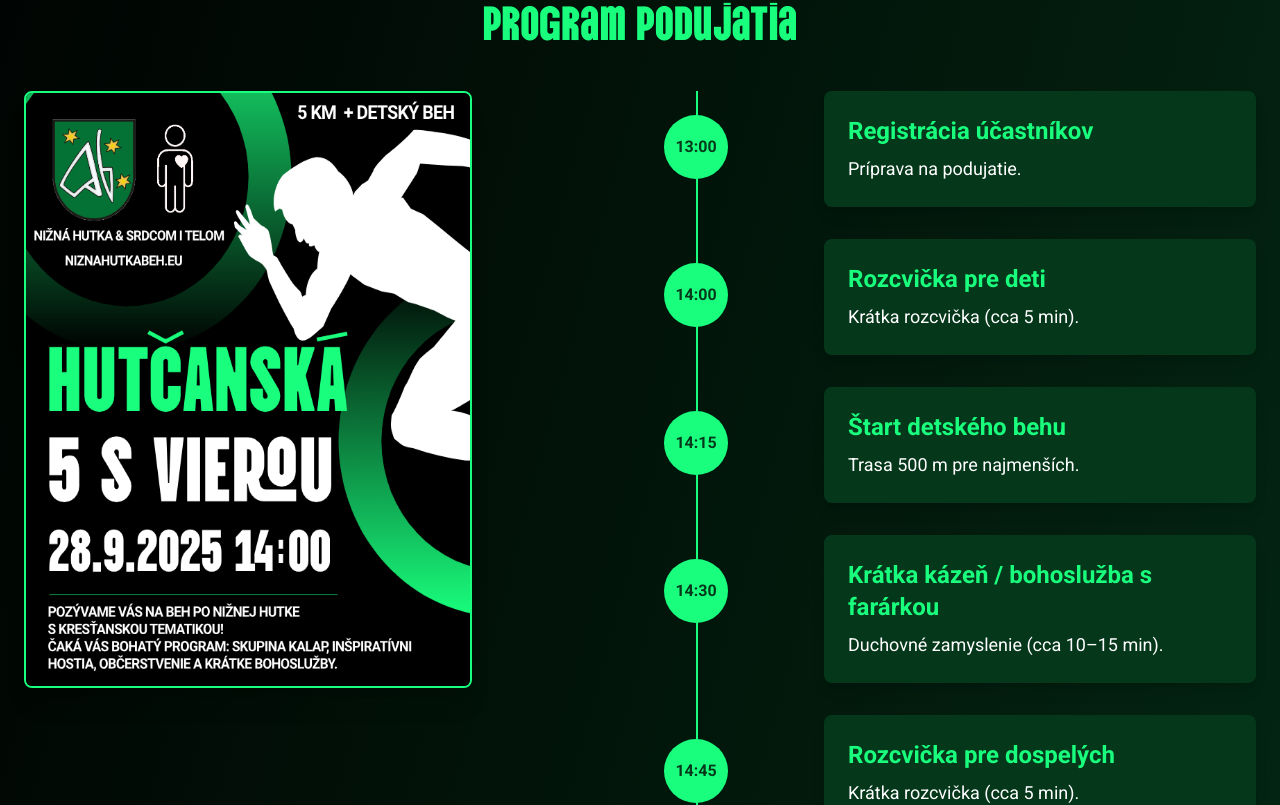
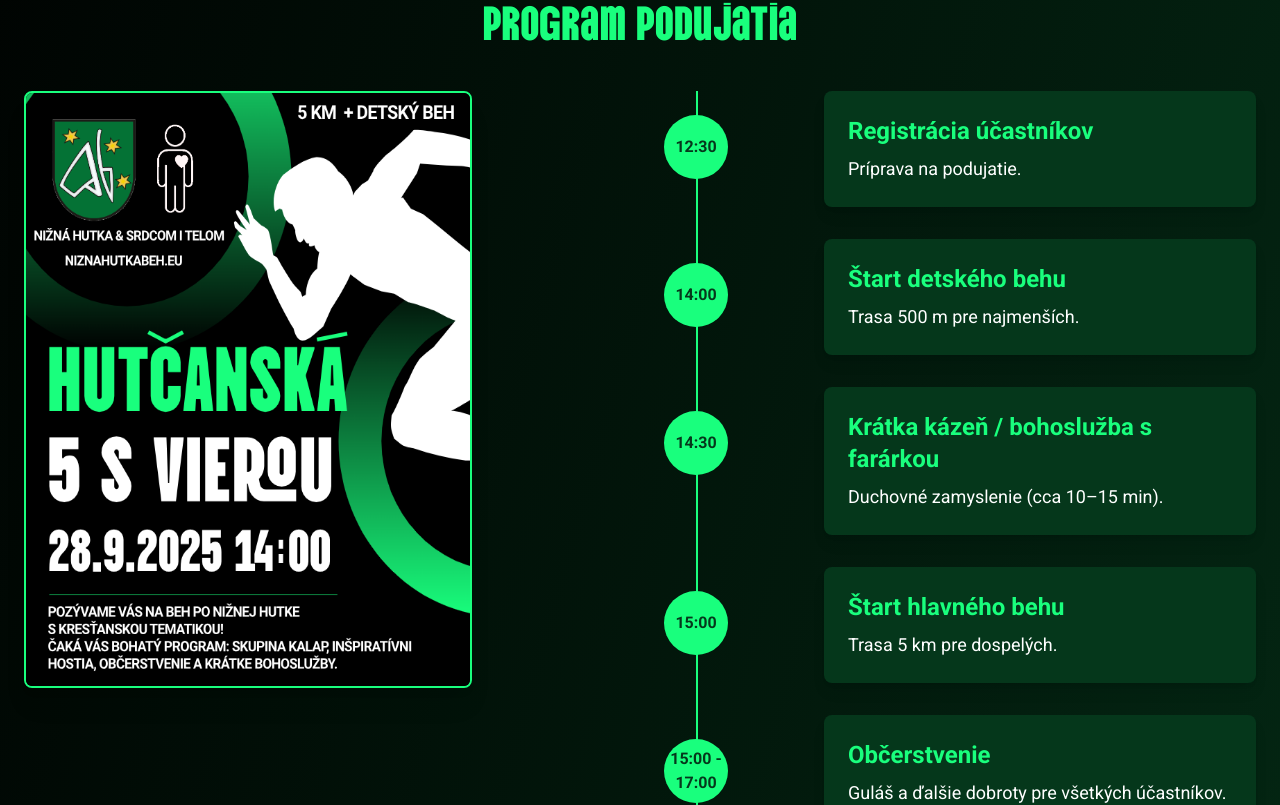
Before and after one commit to YaroSK26/beh-niznahutka, a Next.js app: page / in a window 1280 px wide. Shown: the part 697-1502 px from the top of the page. Built offline with nearby package versions, Linux system fonts and the light colour scheme.

Commit message:
zmena casov

```diff
--- a/app/page.js
+++ b/app/page.js
@@ -197,17 +197,12 @@ export default function Home() {
               <div>
                 <Timeline>
                   <TimelineItem
-                    time="13:00"
+                    time="12:30"
                     title="Registrácia účastníkov"
                     description="Príprava na podujatie."
                   />
                   <TimelineItem
                     time="14:00"
-                    title="Rozcvička pre deti"
-                    description="Krátka rozcvička (cca 5 min)."
-                  />
-                  <TimelineItem
-                    time="14:15"
                     title="Štart detského behu"
                     description="Trasa 500 m pre najmenších."
                   />
@@ -215,11 +210,6 @@ export default function Home() {
                     time="14:30"
                     title="Krátka kázeň / bohoslužba s farárkou"
                     description="Duchovné zamyslenie (cca 10–15 min)."
-                  />
-                  <TimelineItem
-                    time="14:45"
-                    title="Rozcvička pre dospelých"
-                    description="Krátka rozcvička (cca 5 min)."
                   />
                   <TimelineItem
                     time="15:00"
```
